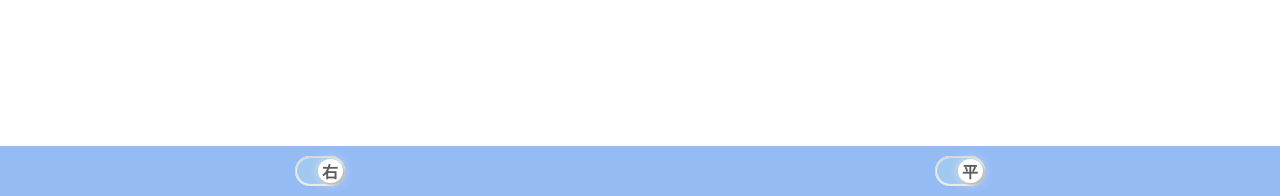
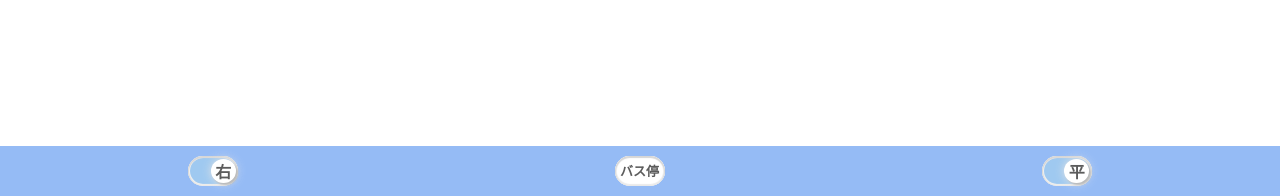
Before and after one commit to Moon-landing-Tsukuba/busvis, a PHP site: page /index.html in a window 1280 px wide. Shown: the part 604-800 px from the top of the page. Run offline with PHP 8.4, Linux system fonts and the light colour scheme.

Commit message:
バス停変更ボタンを作成

```diff
--- a/index.html
+++ b/index.html
@@ -26,8 +26,9 @@
         </div>
 
         <div class="btn-box wrapper">
-            <div class="btn switch-left-right on"></div>
-            <div class="btn switch-holiday-weekday weekday"></div>
+            <div class="btn btn-common switch-left-right on"></div>
+            <div class="btn change-bus-stop"><span>バス停</span></div>
+            <div class="btn btn-common switch-holiday-weekday weekday"></div>
         </div>
 
         <script src="./timetable_list.js"></script>
--- a/style.css
+++ b/style.css
@@ -97,7 +97,7 @@
   box-shadow: inset 0px 1px 1px 1px #d6d6d6, inset 0 -1px 1px 1px #ececec, inset 0 0 0px 2px #f5f5f5;
 }
 
-.btn::before{
+.btn-common::before{
   content: "";
   font-weight: bold;
   color: #5c5c5c;
@@ -138,6 +138,23 @@
 }
 
 
+/* バス停変更ボタン
+----------------------------------------------- */
+.change-bus-stop{
+  font-weight: bold;
+  font-size: small;
+  background-color: #fff;
+}
+
+.change-bus-stop > span{
+  position: absolute;
+  left: 10%;
+  top: 15%;
+  font-weight: bold;
+  color: #5c5c5c;
+}
+
+
 /* デスクトップ用
 ----------------------------------------------- */
 @media (min-width: 500px) {
```
